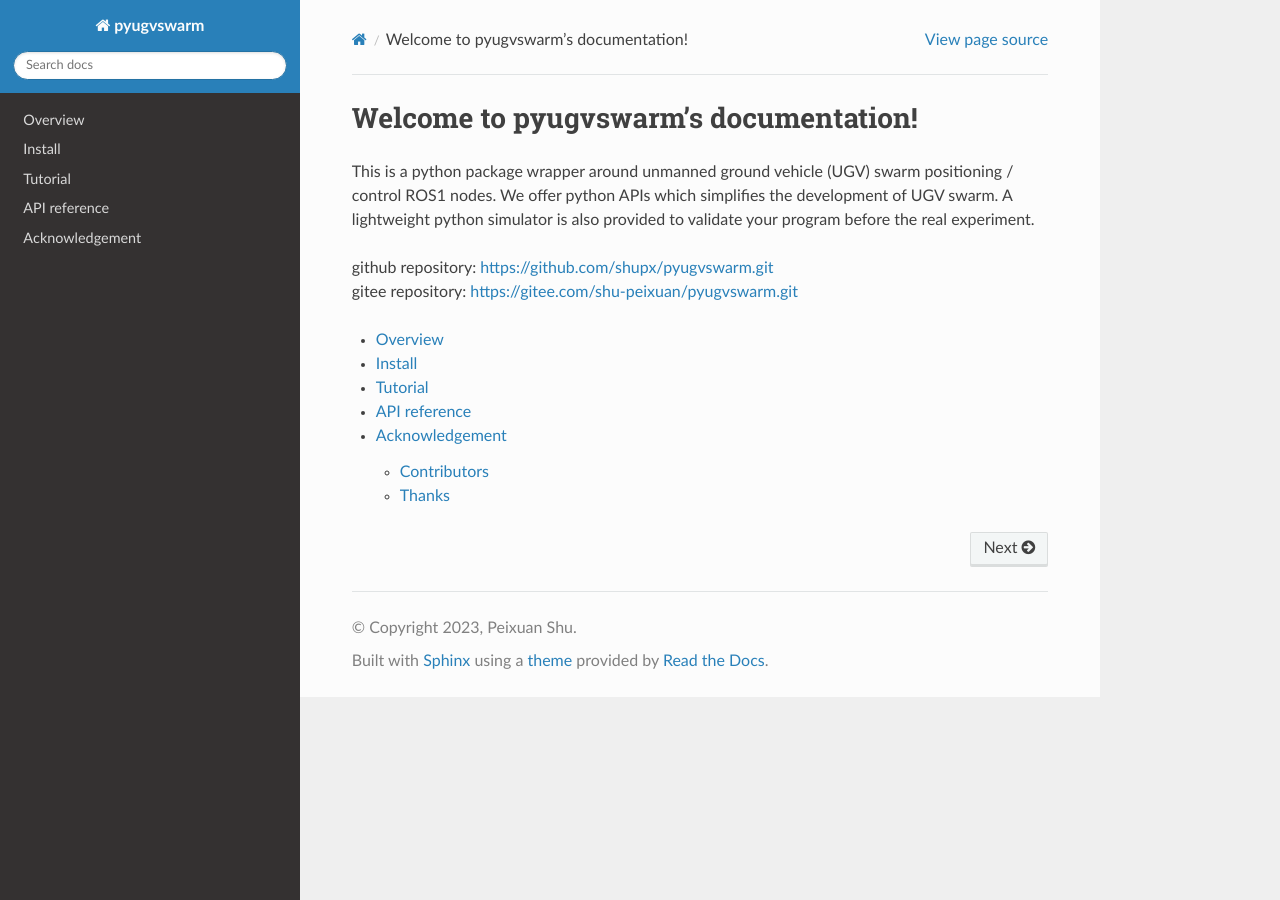
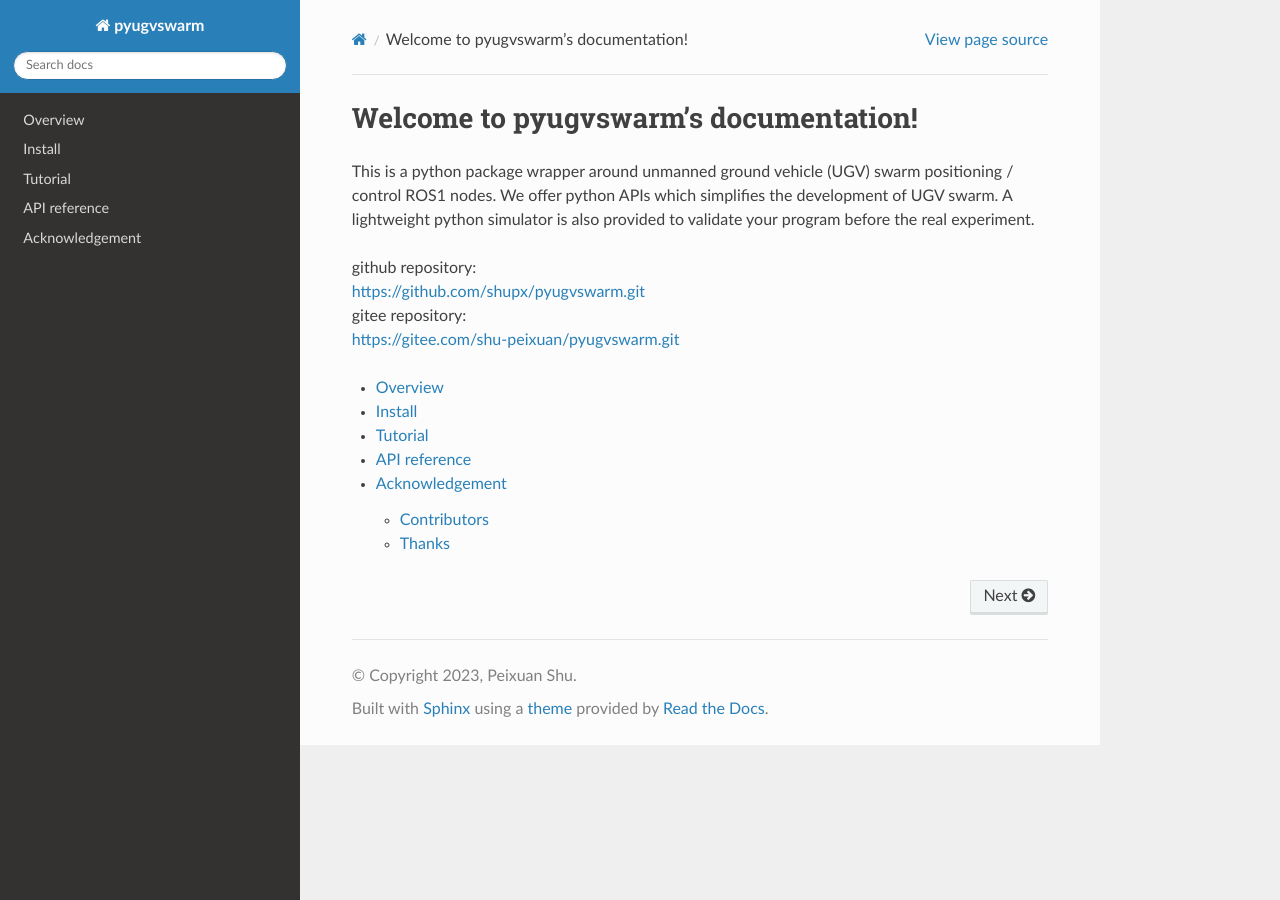
Before and after one commit to shupx/pyugvswarm, a Sphinx documentation site: the page built from docs/source/index.rst, in a window 1280 px wide. Built offline with Sphinx 7.4.7 and the Read the Docs theme 2.0.0, drawn with Linux system fonts in a browser that asks for light colours.

```diff
--- a/docs/source/index.rst
+++ b/docs/source/index.rst
@@ -8,8 +8,10 @@
 
 This is a python package wrapper around unmanned ground vehicle (UGV) swarm positioning / control ROS1 nodes. We offer python APIs which simplifies the development of UGV swarm. A lightweight python simulator is also provided to  validate your program before the real experiment.
 
-|  github repository: https://github.com/shupx/pyugvswarm.git
-|  gitee repository: https://gitee.com/shu-peixuan/pyugvswarm.git
+|  github repository:
+|  https://github.com/shupx/pyugvswarm.git
+|  gitee repository:
+|  https://gitee.com/shu-peixuan/pyugvswarm.git
 
 .. toctree::
    :maxdepth: 2
--- a/docs/source/overview.rst
+++ b/docs/source/overview.rst
@@ -5,8 +5,10 @@
 
 This is a python package wrapper around unmanned ground vehicle (UGV) swarm positioning / control ROS1 nodes. We offer python APIs which simplifies the development of UGV swarm. A lightweight python simulator is also provided to  validate your program before the real experiment.
 
-|  github repository: https://github.com/shupx/pyugvswarm.git
-|  gitee repository: https://gitee.com/shu-peixuan/pyugvswarm.git
+|  github repository:
+|  https://github.com/shupx/pyugvswarm.git
+|  gitee repository:
+|  https://gitee.com/shu-peixuan/pyugvswarm.git
 
 pyugvswarm runs on **Ubuntu Linux** in one of the following configurations:
 
```
